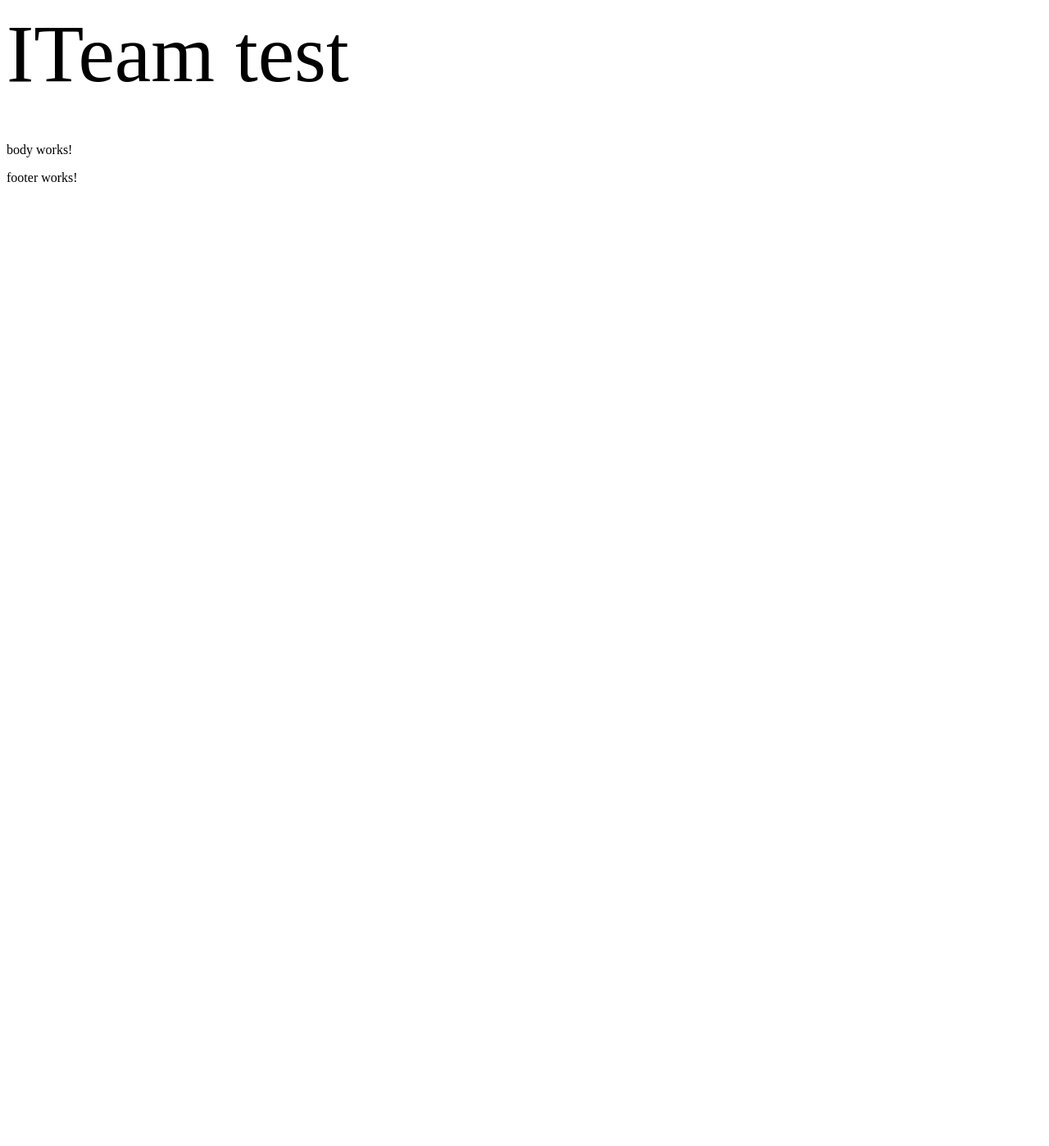
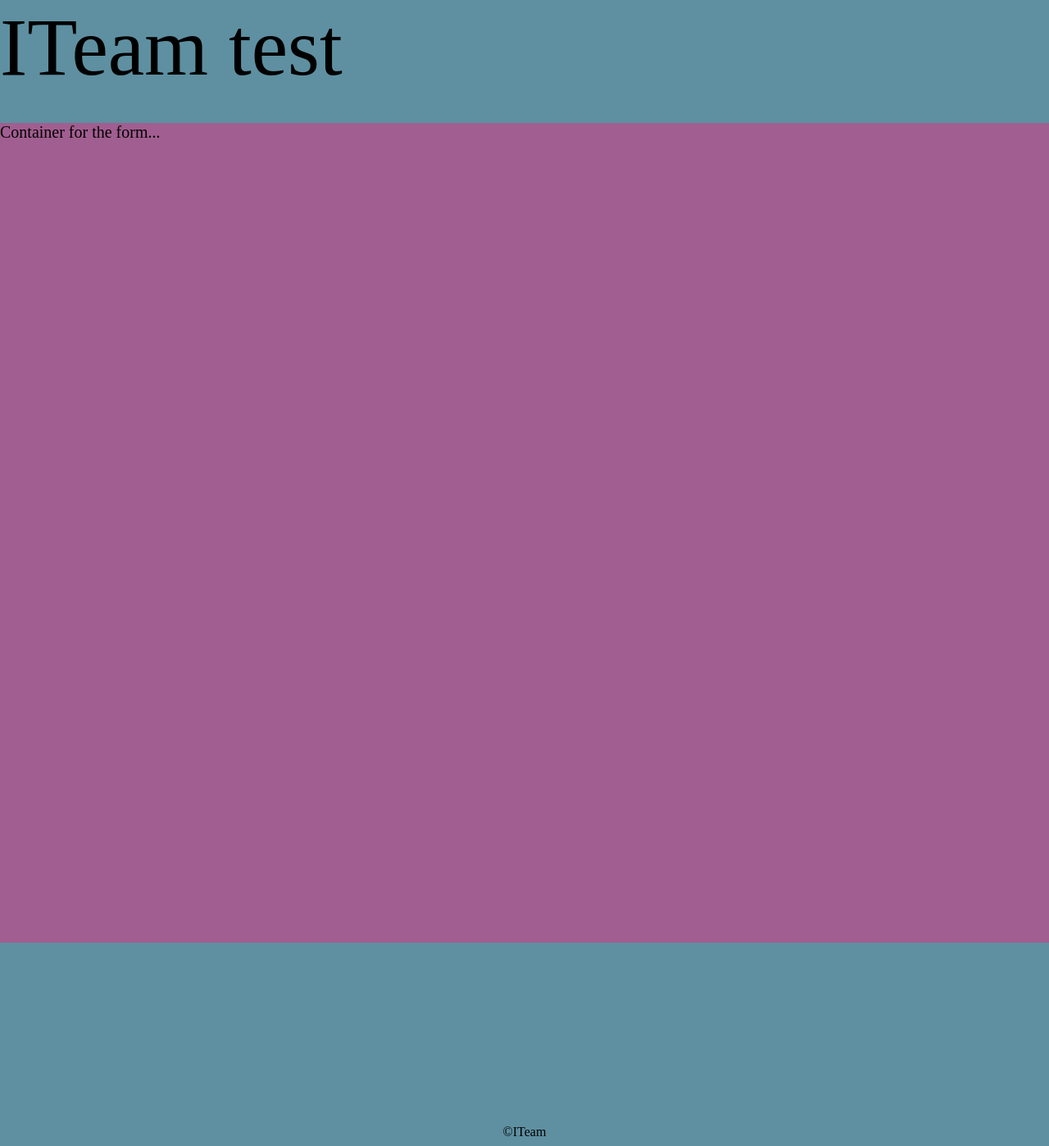
Before and after one commit to Dunridge/iteam-test, an Angular app: page / in a window 1280 px wide. Shown: the whole page at 82% size. Before the commit the page ends 800 px from the top, so only its background shows below. Built offline with nearby package versions, Linux system fonts and the light colour scheme.

Commit message:
added the footer

```diff
--- a/src/app/components/body/body.component.html
+++ b/src/app/components/body/body.component.html
@@ -1 +1,5 @@
-<p>body works!</p>
+<div class="body">
+  <div class="body__text">
+    Container for the form...
+  </div>
+</div>
--- a/src/app/components/body/body.component.scss
+++ b/src/app/components/body/body.component.scss
@@ -0,0 +1,10 @@
+@import "src/assets/styles/all";
+
+.body {
+  height: $body-height;
+  background: $secondary-color;
+
+  &__text {
+    font-size: $font-size-20px;
+  }
+}
--- a/src/app/components/body/body.component.ts
+++ b/src/app/components/body/body.component.ts
@@ -1,15 +1,9 @@
-import { Component, OnInit } from '@angular/core';
+import {Component} from '@angular/core';
 
 @Component({
   selector: 'app-body',
   templateUrl: './body.component.html',
   styleUrls: ['./body.component.scss']
 })
-export class BodyComponent implements OnInit {
-
-  constructor() { }
-
-  ngOnInit(): void {
-  }
-
+export class BodyComponent {
 }
--- a/src/app/components/footer/footer.component.html
+++ b/src/app/components/footer/footer.component.html
@@ -1 +1,5 @@
-<p>footer works!</p>
+<div class="footer">
+  <div class="footer__copyright">
+    ©ITeam
+  </div>
+</div>
--- a/src/app/components/footer/footer.component.scss
+++ b/src/app/components/footer/footer.component.scss
@@ -0,0 +1,11 @@
+@import "src/assets/styles/all";
+
+.footer {
+  height: $footer-height;
+  display: flex;
+  flex-direction: column;
+  justify-content: flex-end;
+  align-items: center;
+  padding-bottom: $footer-padding;
+  background: $primary-color;
+}
--- a/src/app/components/footer/footer.component.ts
+++ b/src/app/components/footer/footer.component.ts
@@ -1,15 +1,10 @@
-import { Component, OnInit } from '@angular/core';
+import {ChangeDetectionStrategy, Component} from '@angular/core';
 
 @Component({
   selector: 'app-footer',
   templateUrl: './footer.component.html',
-  styleUrls: ['./footer.component.scss']
+  styleUrls: ['./footer.component.scss'],
+  changeDetection: ChangeDetectionStrategy.OnPush
 })
-export class FooterComponent implements OnInit {
-
-  constructor() { }
-
-  ngOnInit(): void {
-  }
-
+export class FooterComponent {
 }
--- a/src/app/components/header/header.component.scss
+++ b/src/app/components/header/header.component.scss
@@ -2,6 +2,7 @@
 
 .header {
   height: $header-height;
+  background: $primary-color;
 
   &__title {
     font-size: 100px;
--- a/src/assets/styles/all.scss
+++ b/src/assets/styles/all.scss
@@ -1,3 +1,2 @@
 @import "../styles/for-import/_general";
 @import "../styles/for-import/_palette";
-@import "../styles/for-import/_sizes";
--- a/src/assets/styles/for-import/_general.scss
+++ b/src/assets/styles/for-import/_general.scss
@@ -1,2 +1,7 @@
 
 $header-height: 150px;
+$footer-height: 1.6 * $header-height;
+$body-height: 1000px;
+$footer-padding: 8px;
+
+$font-size-20px: 20px;
--- a/src/assets/styles/for-import/_palette.scss
+++ b/src/assets/styles/for-import/_palette.scss
@@ -0,0 +1,12 @@
+
+// header and footer -- primary color
+// #A15E90
+$primary-color: #5e90a1;
+
+// body -- secondary color
+// #A15E90
+$secondary-color: #a15e90;
+
+// buttons -- tertiary color
+// #90A15E
+$tertiary-color: #90a15e;
--- a/src/styles.scss
+++ b/src/styles.scss
@@ -1 +1,6 @@
 @import "src/assets/styles/all";
+
+* {
+  margin: 0;
+  padding: 0;
+}
```
Also changed, not shown: src/assets/styles/for-import/_sizes.scss (deleted).
